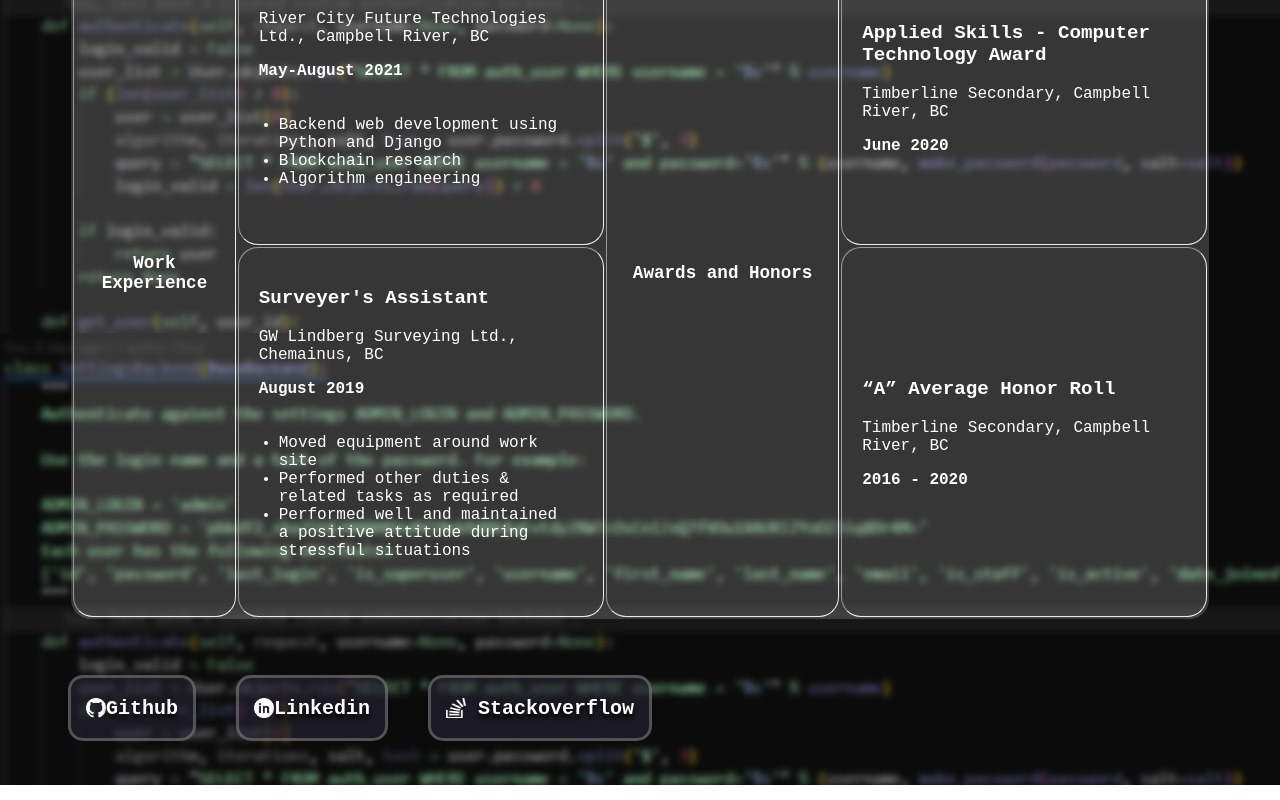
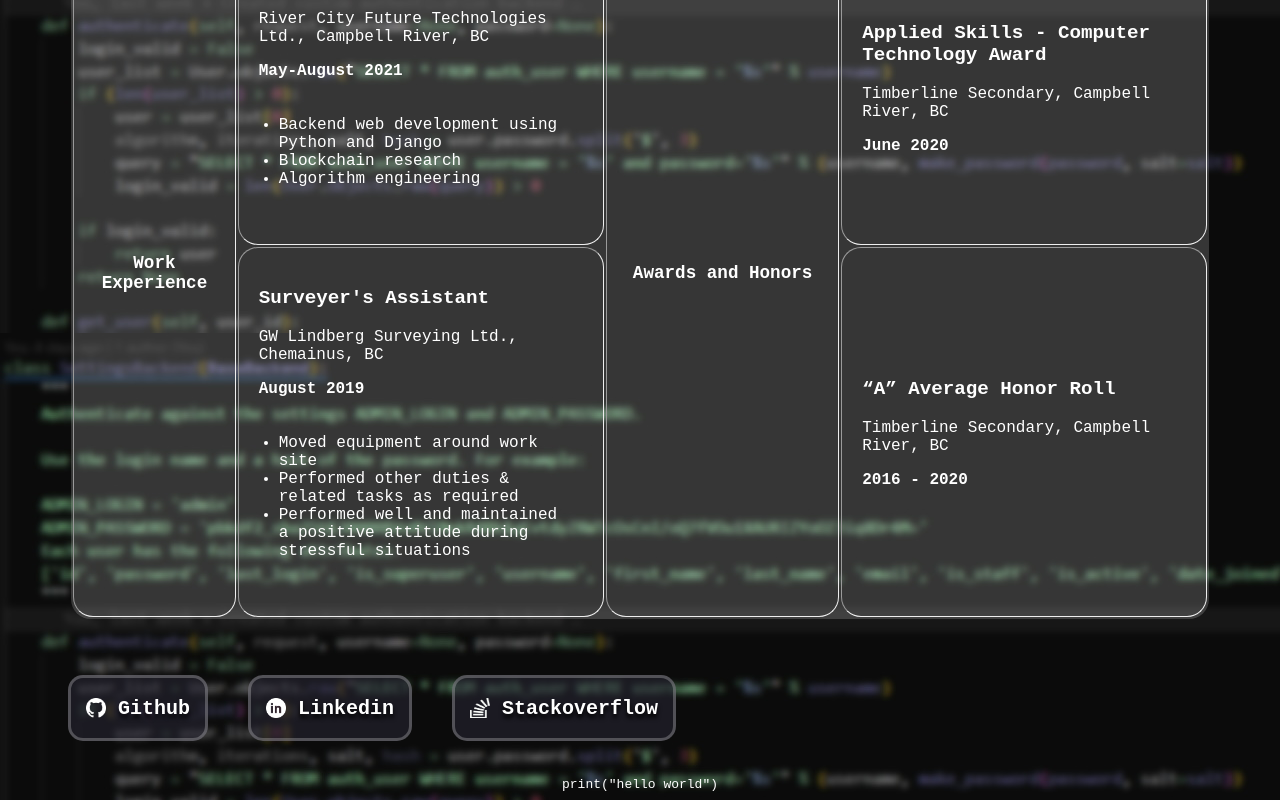
Before and after one commit to Enprogames/Enprogames.github.io, a plain HTML site: page resume.html in a window 1280 px wide. Shown: the part 899-1699 px from the top of the page. Drawn offline with Linux system fonts and the light colour scheme.

Commit message:
Minor formatting changes to all webpages

```diff
--- a/resume.html
+++ b/resume.html
@@ -106,14 +106,15 @@
 
     <ul id="social-links" class="button-list">
         <li><a href="https://github.com/Enprogames" target="_blank">
-            <img src="img/GitHub-Mark-Light-32px.png" class="button-icon"> Github
+            <img src="img/GitHub-Mark-Light-32px.png" class="button-icon">&nbsp;Github
         </a></li>
         <li><a href="https://www.linkedin.com/in/ethanposner/" target="_blank">
-            <img src="img/linkedin-white.png" class="button-icon"> Linkedin
+            <img src="img/linkedin-white.png" class="button-icon">&nbsp;Linkedin
         </a></li>
         <li><a href="https://stackoverflow.com/users/6946463/ethan-posner" target="_blank">
             <img src="img/stackoverflow-white.png" class="button-icon">&nbsp;Stackoverflow
         </a></li>
     </ul>
+    <code>print("hello world")</code>
 </body>
 </html>
--- a/style.css
+++ b/style.css
@@ -198,7 +198,8 @@ a:hover {
     flex-wrap: wrap;
     margin: 20px;
     border-radius: 30px;
-    background:rgba(27, 44, 93, 0.407);
+    /* background:rgba(27, 44, 93, 0.407); */
+    background: rgba(128, 128, 128, 0.179);
 }
 
 
```
Also changed, not shown: index.html (+2 -2 lines), projects.html (+2 -1 lines).
